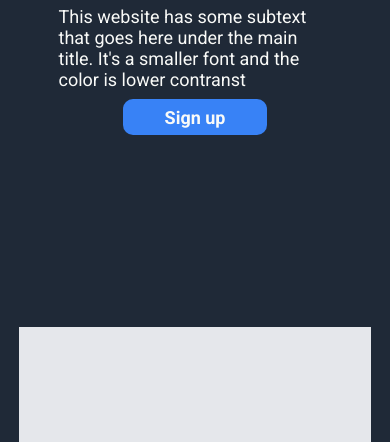
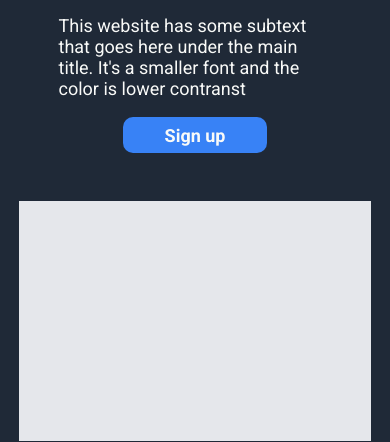
Before and after one commit to AhmedFahmy22/OP_Land_Page, a plain HTML site: page index.html in a window 390 px wide. Shown: the part 402-844 px from the top of the page. Drawn offline with Linux system fonts and the light colour scheme.

Commit message:
Fixed header padding for small displays

```diff
--- a/style.css
+++ b/style.css
@@ -258,7 +258,7 @@ footer {
         flex-basis: 15em;
         width: 100%;
         align-items: center;
-        padding-bottom: 8em;
+        gap: 1em;
     }
 
     .signup-box {
```
